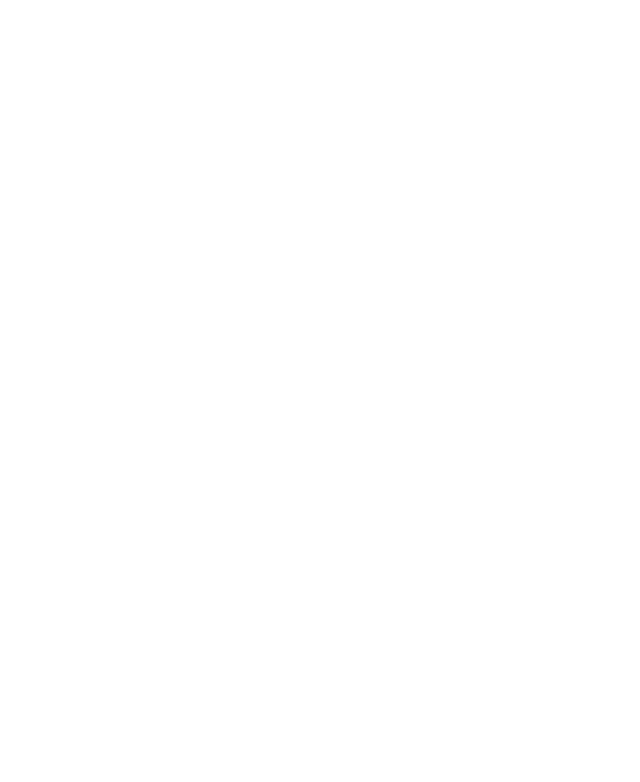
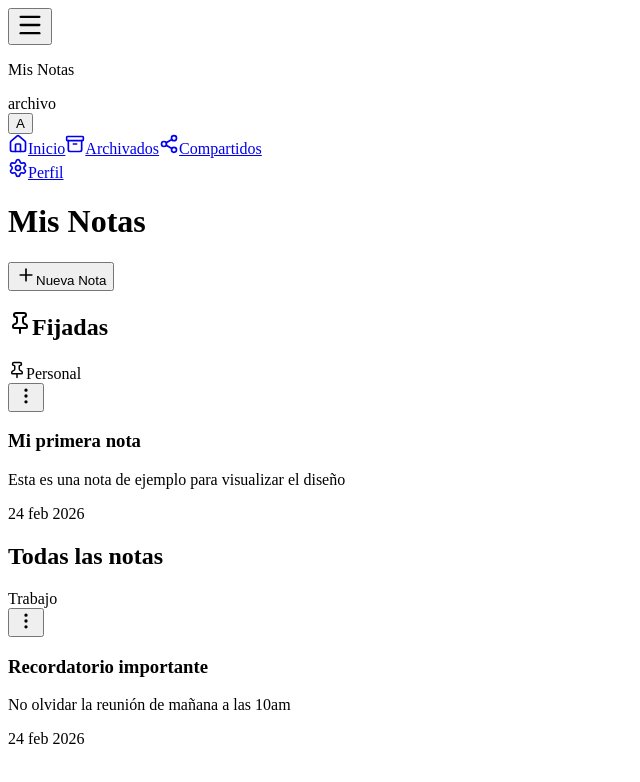
Before and after one commit to jorgeam-95/AYD1-Practica1S2026_B_G1, a React app in the folder frontend/: page /home/archivo in a window 1280 px wide. Before the commit this address had no page. Shown: the top 782 px of the page, without its empty margins (0-640 px from the left). Built offline with nearby package versions, Linux system fonts and the light colour scheme; the HTML template or start-up script is replaced by a standard one.

Commit message:
feat(frontend):Mostrar usuario en dashboard
Agregar paso de parametro en url para saber el usuario de inicio de sesion
Compartir usuario al componente de crear nota
agregar que usuario creo nota para la base de datos

```diff
--- a/frontend/Modulos/Home/FormNotas.jsx
+++ b/frontend/Modulos/Home/FormNotas.jsx
@@ -1,7 +1,7 @@
 import { useState, useEffect } from 'react';
 import AlertaError from '../Alertas/AlertaError';
 
-function FormNotas({ note, tags, onClose, onSuccess }) {
+function FormNotas({ note, tags, onClose, onSuccess, usuarioown }) {
   const [formData, setFormData] = useState({
     titulo: '',
     descripcion: '',
@@ -60,7 +60,7 @@
       etiqueta: etiquetaFinal,
       fijada: false,
       archivada: false,
-      usuario: "jorge"
+      usuario: usuarioown
     };
 
      try {
--- a/frontend/Modulos/Home/InicioNotas.jsx
+++ b/frontend/Modulos/Home/InicioNotas.jsx
@@ -3,7 +3,7 @@
 import Notas from './Notas';
 import FormNotas from './FormNotas';
 
-function InicioNotas({ notes, tags }) {
+function InicioNotas({ notes, tags, usuario }) {
   const [showForm, setShowForm] = useState(false);
   const [editingNote, setEditingNote] = useState(null);
 
@@ -113,6 +113,7 @@
           <FormNotas
             note={editingNote}
             tags={tags}
+            usuarioown={usuario}
             onClose={handleCloseForm}
             onSuccess={handleFormSuccess}
           />
--- a/frontend/Modulos/Home/home.jsx
+++ b/frontend/Modulos/Home/home.jsx
@@ -1,15 +1,17 @@
 import { useState, useEffect } from 'react';
-import { Routes, Route, Navigate } from 'react-router-dom';
+import { Routes, Route, Navigate, useNavigate } from 'react-router-dom';
 import Navbar from './Navbar';
 import Sidebar from './Sidebar';
 import InicioNotas from './InicioNotas';
 import Archivo from './Archivo';
 import Compartido from './Compartido';
 import Perfil from './Perfil';
+import { useParams } from 'react-router-dom';
 
 function Home() {
+  const {usuario} = useParams();
+  const navigate = useNavigate();
   const [notes, setNotes] = useState([
-    // ejemplo para mientras
     {
       id: 1,
       titulo: "Mi primera nota",
@@ -40,15 +42,15 @@
   ]);
   const [sidebarOpen, setSidebarOpen] = useState(true);
 
-  // Usuario de ejemplo
   const user = {
-    nombre: "Usuario Demo",
-    email: "demo@gmail.com"
+    nombre: usuario,
+    //email: "demo@gmail.com"
   };
 
   const handleLogout = () => {
     console.log("Cerrando sesión...");
-    // Aquí iría la lógica de logout
+    localStorage.removeItem("usuario");
+    navigate("/");
   };
 
   const toggleSidebar = () => {
@@ -74,6 +76,7 @@
                 <InicioNotas
                   notes={notes}
                   tags={tags}
+                  usuario={usuario}
                 />
               }
             />
--- a/frontend/Modulos/Login/login.jsx
+++ b/frontend/Modulos/Login/login.jsx
@@ -22,7 +22,7 @@
     const data = await response.json()
     if (response.ok) {
         alert("Login correcto")
-        navigate("/home");
+        navigate(`/home/${usuario}`);
     } else {
         alert("Usuario o contrase invalida")
         console.log("Error:", data.detail)
--- a/frontend/src/main.jsx
+++ b/frontend/src/main.jsx
@@ -11,7 +11,7 @@
     <BrowserRouter>
       <Routes>
         <Route path='/' element={<Login />} />
-        <Route path='/home' element={ <Home /> } ></Route>
+        <Route path='/home/:usuario' element={ <Home /> } ></Route>
         <Route path='/registro' element={<Registrarse />} />
       </Routes>
     </BrowserRouter>
```
